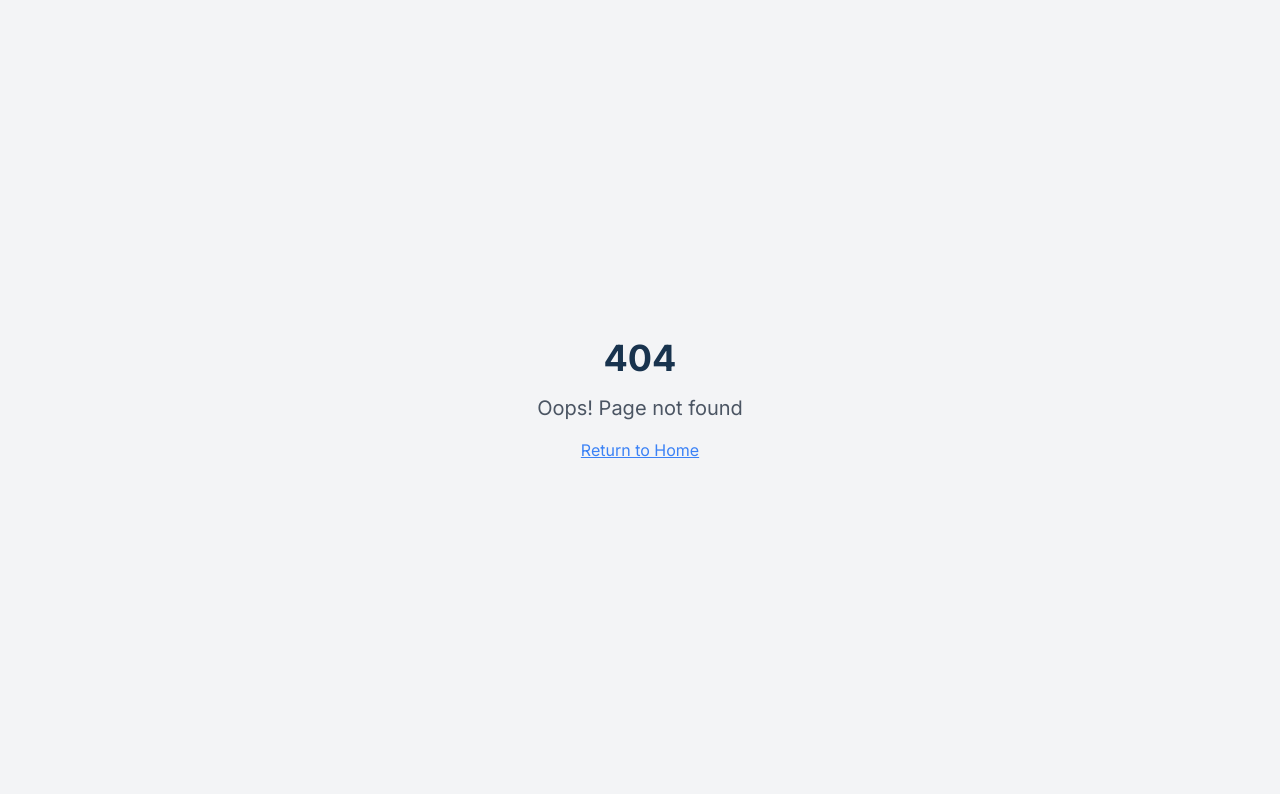
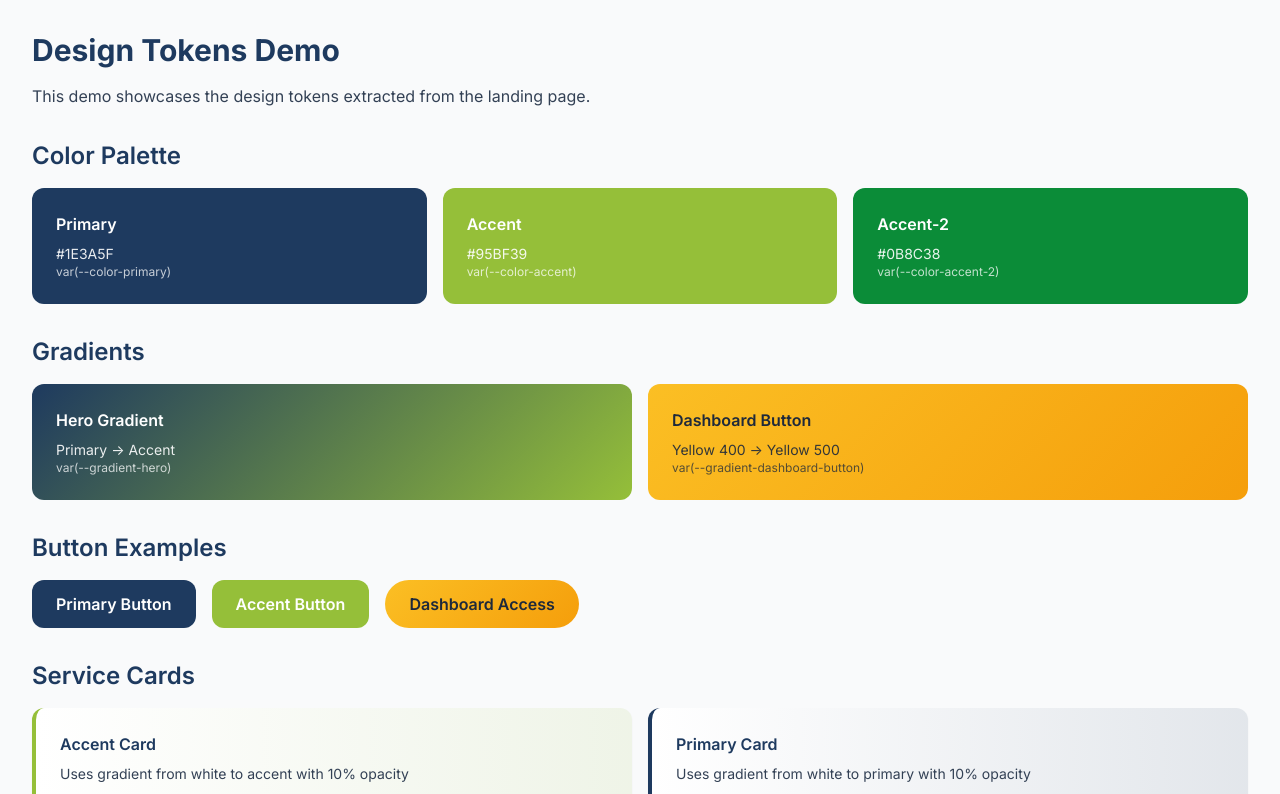
Before and after one commit to FernandoKraftSpaar/LastNachfrageSys, a React (Vite) app: page /LastNachfrageSys/tokens-demo in a window 1280 px wide. Before the commit this address had no page. Shown: the top 794 px of the page. Built offline with nearby package versions, Linux system fonts and the light colour scheme; the HTML template or start-up script is replaced by a standard one; a web font is replaced by a local one.

Commit message:
Add tokens demo page and implementation summary
Co-authored-by: FernandoKraftSpaar <212031018+FernandoKraftSpaar@users.noreply.github.com>

```diff
--- a/src/App.tsx
+++ b/src/App.tsx
@@ -6,6 +6,7 @@ import { BrowserRouter, Routes, Route } from "react-router-dom";
 import { ThemeProvider } from "@/theme";
 import Index from "./pages/Index";
 import Dashboard from "./pages/Dashboard";
+import TokensDemoPage from "./pages/TokensDemo";
 import NotFound from "./pages/NotFound";
 
 const queryClient = new QueryClient();
@@ -20,6 +21,7 @@ const App = () => (
           <Routes>
             <Route path="/" element={<Index />} />
             <Route path="/dashboard" element={<Dashboard />} />
+            <Route path="/tokens-demo" element={<TokensDemoPage />} />
             {/* ADD ALL CUSTOM ROUTES ABOVE THE CATCH-ALL "*" ROUTE */}
             <Route path="*" element={<NotFound />} />
           </Routes>
--- /dev/null
+++ b/src/pages/TokensDemo.tsx
@@ -0,0 +1,11 @@
+import { TokensDemo } from "@/components/TokensDemo";
+
+const TokensDemoPage = () => {
+  return (
+    <div className="min-h-screen bg-gray-50">
+      <TokensDemo />
+    </div>
+  );
+};
+
+export default TokensDemoPage;
```
Also changed, not shown: 1 other file (tests, documents, lock files or other folders).
